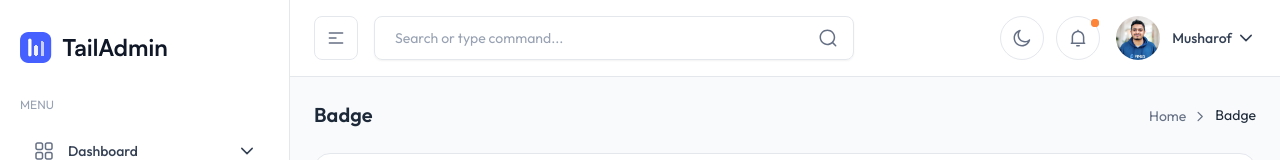
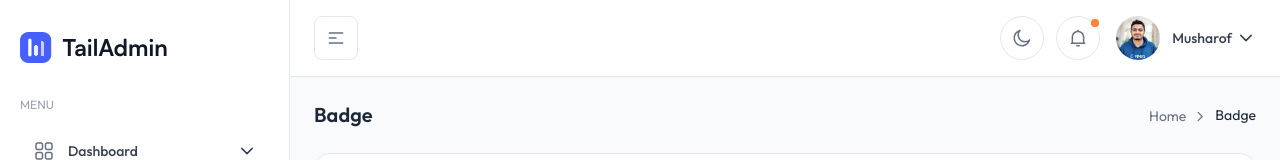
Before and after one commit to RestyPabello/inventory_system_frontend, a Vue app: page /badge in a window 1280 px wide. Shown: the top 160 px of the page. Built offline with nearby package versions, Linux system fonts and the light colour scheme; what vue3-apexcharts would draw is missing.

Commit message:
chore: temporarily disable SearchBar component

```diff
--- a/src/components/layout/AppHeader.vue
+++ b/src/components/layout/AppHeader.vue
@@ -67,7 +67,8 @@
             />
           </svg>
         </button>
-        <SearchBar class="hidden" />
+        <!-- Temporarily disabled SearchBar -->
+        <!-- <SearchBar class="hidden" /> -->
       </div>
 
       <div
```
